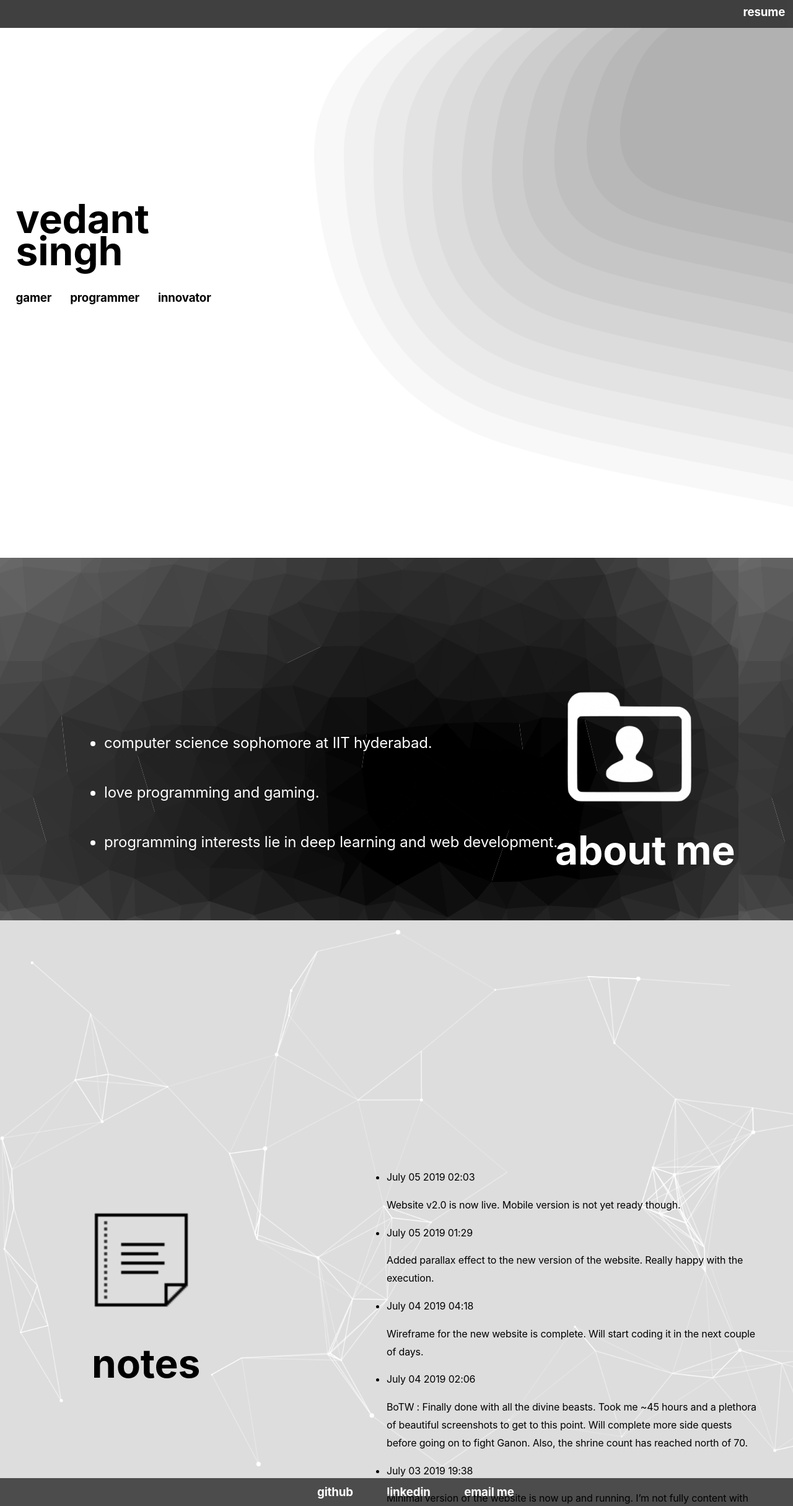
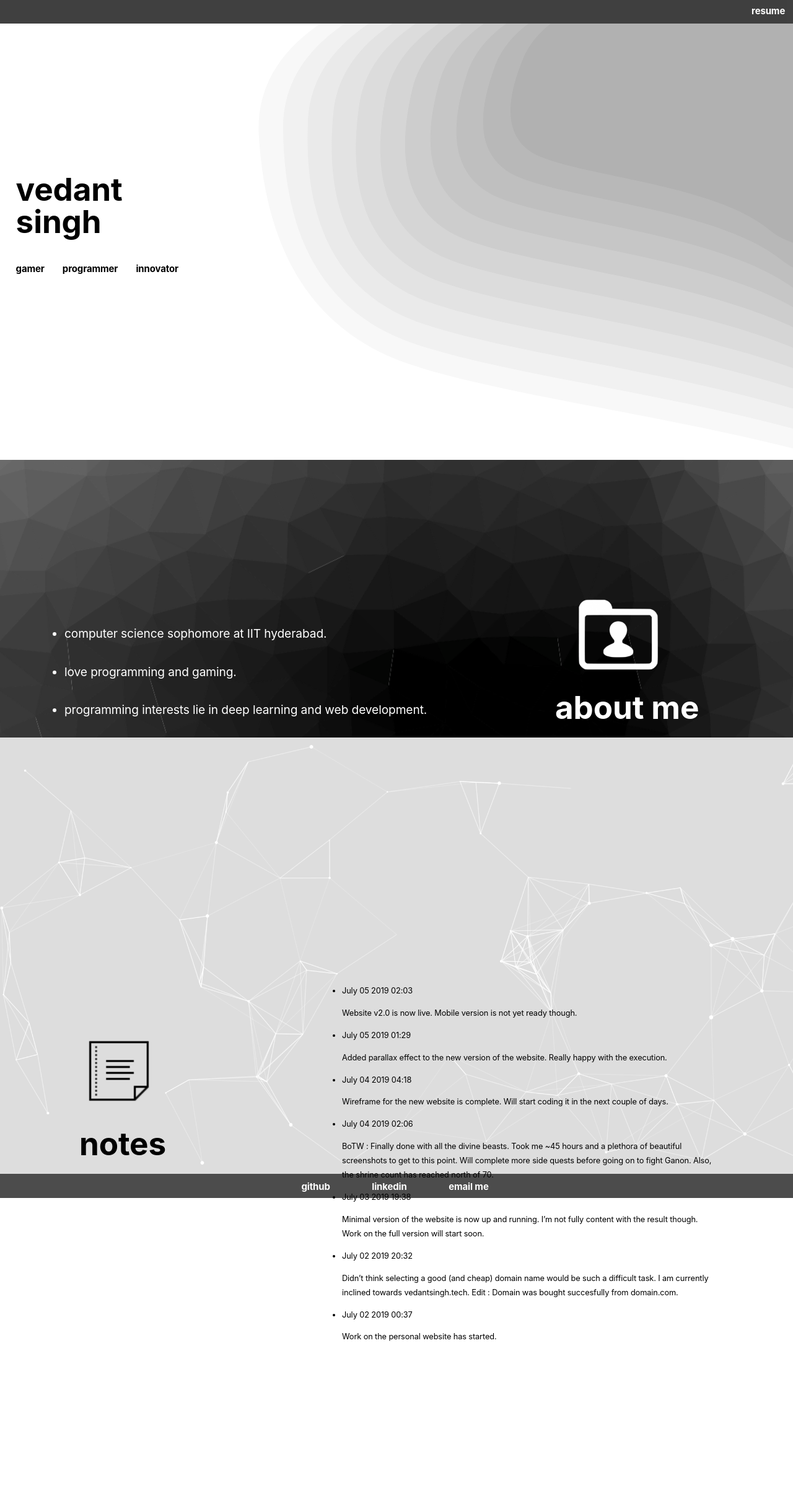
Before and after one commit to vedantsingh1404/website-v2.0, a Jekyll site: the page built from index.html, in a window 1280 px wide. Shown: the whole page at 62% size. Built offline with Jekyll 4.4.1, drawn with Linux system fonts in a browser that asks for light colours.

Commit message:
style change

```diff
--- a/assets/styles.css
+++ b/assets/styles.css
@@ -1,15 +1,15 @@
 body {
   /* display: flex; */
-  flex-direction: column;
+  /* flex-direction: column; */
   padding: 0;
   margin: 0;
   line-height: 1.8em;
   letter-spacing: -0.01em;
   font-family: -apple-system, BlinkMacSystemFont, "Segoe UI", Roboto, Oxygen, Ubuntu, Cantarell, "Open Sans", "Helvetica Neue", sans-serif;
-  font-size: 1rem;
+  font-size: 1vw;
   -webkit-font-smoothing: antialiased;
   word-wrap: break-word;
-  /* min-height: 100vh; */
+  min-height: 100vh;
   /* height: 1700px; */
 }
 
@@ -17,53 +17,54 @@ body {
   background-color: black;
   color: white;
   margin: 0;
-  height: 5%;
+  height: 3vw;
   /* position: fixed; */
-  width: 100%;
+  width: 100vw;
   opacity: 0.75;
   overflow: scroll;
 }
 
 .res-title {
-  margin: 0.5% 1% 0 0;
+  margin: 0.5vw 1vw 0 0;
   float: right;
 }
 
 .container-head {
   /* position: absolute; */
   /* margin-top: 50px; */
-  height: 95%;
+  height: 55vw;
   background-image: url('../images/cool-background.svg');
   background-repeat: no-repeat;
   background-size: cover;
-  width: 100%;
+  width: 100vw;
 }
 
 .first-name {
   position: absolute;
-  margin-top: 23%;
-  margin-left: 2%;
+  margin-top: 20vw;
+  margin-left: 2vw;
 }
 
 .large {
-  font-size: 4rem;
+  font-size: 4vw;
 }
 
 .second-name {
   position: absolute;
-  margin-top: 27%;
-  margin-left: 2%;
+  margin-top: 24vw;
+  margin-left: 2vw;
 }
 .desc {
-  margin-top: 33%;
-  margin-left: 2%;
+  margin-top: 30vw;
+  margin-left: 2vw;
   display: inline-block;
 }
 
 .note-container {
   /* background-color: black; */
   color: black;
-  height: 100%;
+  height: 55vw;
+  width: auto;
   align-items: center;
   background-image: url('../images/con-back.png');
   background-repeat:no-repeat;
@@ -74,9 +75,9 @@ body {
 .note-list-container {
   position: absolute;
   display: inline-block;
-  width: 50%;
-  margin-left: 20%;
-  margin-top: 30%;
+  width: 50vw;
+  margin-left: 20vw;
+  margin-top: 30vw;
   /* margin: 20px 20px 20px 20px; */
   /* height: 80%; */
 }
@@ -84,9 +85,8 @@ body {
 .note-icon {
   display: inline-block;
   /* position: */
-  margin-left: 10%;
-  margin-top: 10%;
-  margin-top: 35%;
+  margin-left: 10vw;
+  margin-top: 37vw;
   align-items: center;
 
 
@@ -98,33 +98,33 @@ body {
   position: absolute;
   /* margin-top: 1300px; */
   /* margin-left: 20%; */
-  margin-left: 10%;
+  margin-left: 0;
 }
 
 .note-image {
-  height: 200px;
-  width: 200px;
+  height: 10vw;
+  width: 10vw;
 }
 
 .contact-container {
-  width: 100%;
-  height: 5%;
+  width: 100vw;
+  height: 3vw;
   background-color: black;
   color: white;
   opacity: 0.7;
 }
 
 .contact-links {
-  margin-left: 40%;
+  margin-left: 38vw;
   width: auto;
   display: inline-block;
 
 }
 
 .con-link {
-  margin-top: 7%;
+  margin-top: 1.5vw;
   display: inline-block;
-  line-height: 0.1em;
+  line-height: 0.1vw;
 }
 
 /* .link-first {
@@ -132,7 +132,7 @@ body {
 } */
 
 .link-next {
-  margin-left: 50px;
+  margin-left: 5vw;
 }
 
 .link-con {
@@ -146,37 +146,39 @@ body {
 }
 
 .profile-container {
-  height: 65%;
+  height: 35vw;
   background-image: url('../images/note-back.png');
+  background-repeat: no-repeat;
+  background-size: cover;
   color: white;
 }
 
 .profile-content {
   position: absolute;
   display: inline-block;
-  margin-left: 10%;
-  margin-top: 21%;
+  margin-left: 5vw;
+  margin-top: 20vw;
 }
 
 .profile-icon {
   position: absolute;
   display: inline-block;
-  margin-left: 70%;
-  margin-top: 16%;
+  margin-left: 70vw;
+  margin-top: 17vw;
 }
 
 .profile-image {
-  height: 200px;
-  width: 200px;
-  margin-left: 7%;
+  height: 10vw;
+  width: 10vw;
+  margin-left: 3vw;
 }
 
 .item-next {
-  margin-top: 7%;
+  margin-top: 3vw;
 }
 
 .pro-item {
-  font-size: 1.5rem;
+  font-size: 1.5vw;
 }
 
 a:visited{
```
